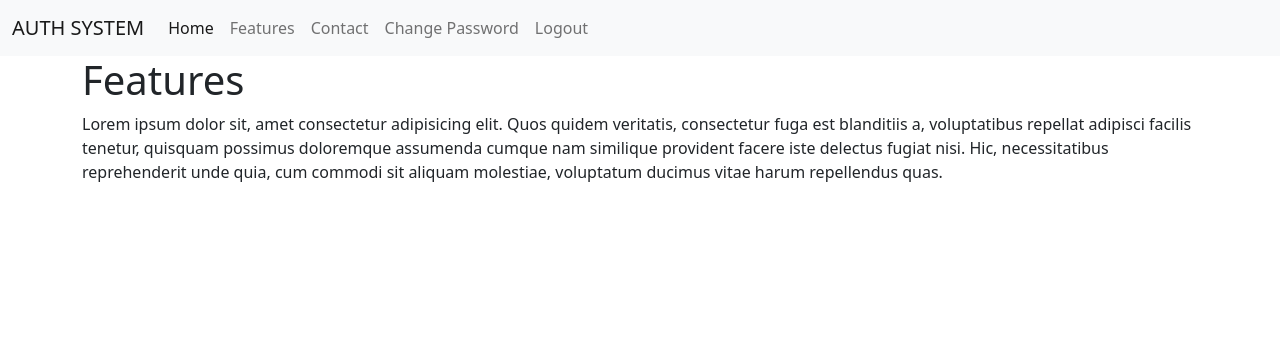
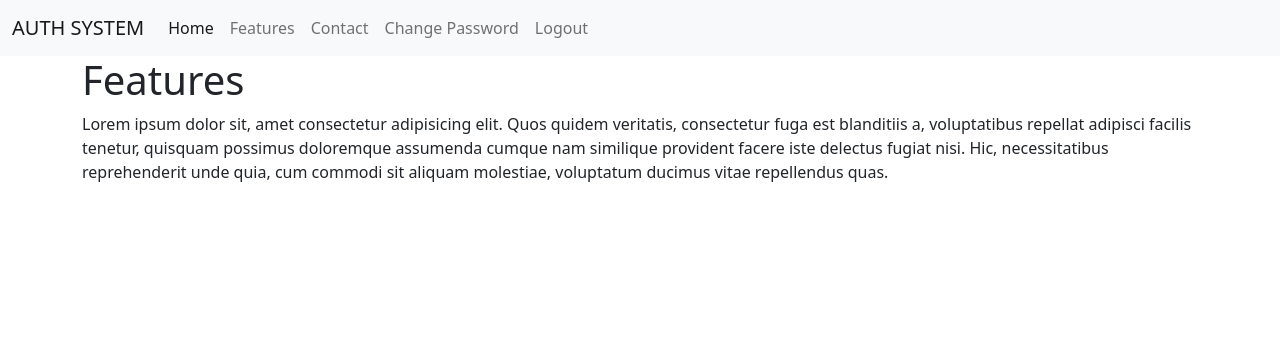
Before and after one commit to Mildness10/auth_system, a Django app: page /features/ in a window 1280 px wide. Shown: the top 356 px of the page. Run offline with Django 4.2, Linux system fonts and the light colour scheme; a user stored in the database is signed in.

Commit message:
Update features.html

```diff
--- a/templates/features.html
+++ b/templates/features.html
@@ -4,6 +4,6 @@
 {% block content %}
     <div class="container">
         <h1>Features</h1>
-        <p>Lorem ipsum dolor sit, amet consectetur adipisicing elit. Quos quidem veritatis, consectetur fuga est blanditiis a, voluptatibus repellat adipisci facilis tenetur, quisquam possimus doloremque assumenda cumque nam similique provident facere iste delectus fugiat nisi. Hic, necessitatibus reprehenderit unde quia, cum commodi sit aliquam molestiae, voluptatum ducimus vitae harum repellendus quas.</p>
+        <p>Lorem ipsum dolor sit, amet consectetur adipisicing elit. Quos quidem veritatis, consectetur fuga est blanditiis a, voluptatibus repellat adipisci facilis tenetur, quisquam possimus doloremque assumenda cumque nam similique provident facere iste delectus fugiat nisi. Hic, necessitatibus reprehenderit unde quia, cum commodi sit aliquam molestiae, voluptatum ducimus vitae repellendus quas.</p>
     </div>
 {% endblock content %}
```
